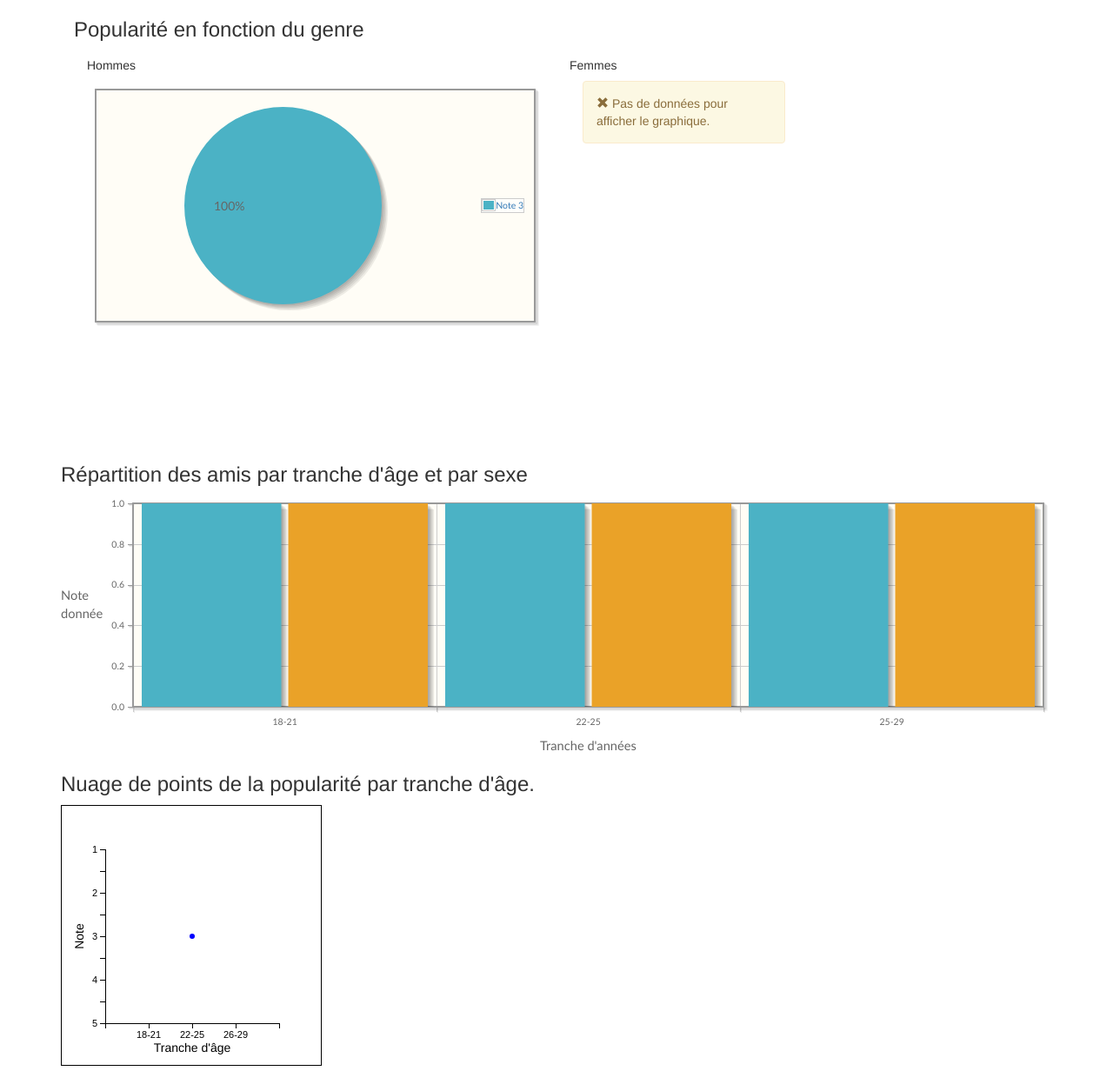
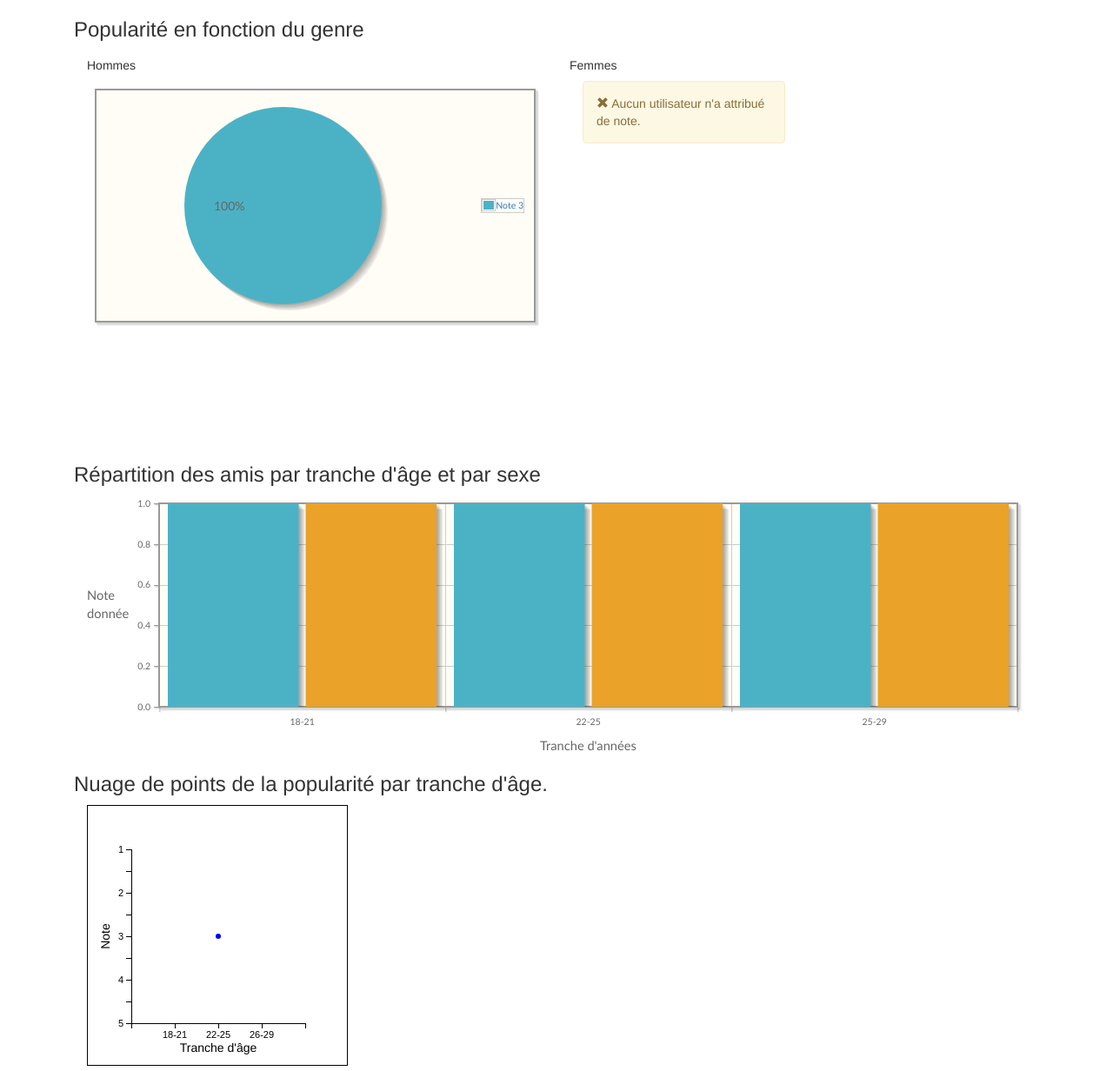
Before and after one commit to jacquelotjeff/D3JS-Example, a PHP site: page / in a window 1280 px wide. Shown: the part 1798-3030 px from the top of the page at 87% size. Run offline with PHP 8.4, Linux system fonts and the light colour scheme; data comes from the database, SQL or seed files in the repository.

Commit message:
Integration

```diff
--- a/index.php
+++ b/index.php
@@ -115,25 +115,24 @@
 		<div id="no-data" class="hidden">
 			<div class="alert alert-warning">
 				<i class="glyphicon glyphicon-remove"></i>
-				Pas de données pour afficher le graphique.
+				Aucun utilisateur n'a attribué de note.
 			</div>
 		</div>
 	</div>
 
-	<div class="row">
+	<div class="col-md-12">
+		<h3>Répartition des amis par tranche d'âge et par sexe</h3>
 		<div class="col-md-12">
-			<h3>Répartition des amis par tranche d'âge et par sexe</h3>
-			<div id="friends-by-gender-years-info">
-			</div>
-			<div id="friends-by-gender-years" class="test"></div>
+			<div id="friends-by-gender-years-info"></div>
+			<div id="friends-by-gender-years"></div>
 		</div>
 	</div>
 
-	<div class="row">
+	<div class="col-md-12">
+		<h3>Nuage de points de la popularité par tranche d'âge.</h3>
 		<div class="col-md-12">
-			<h3>Nuage de points de la popularité par tranche d'âge.</h3>
 			<div id="popularity-cloud"></div>
-		</div>
+		<div class="col-md-12">
 	</div>
 </div>
 
```
